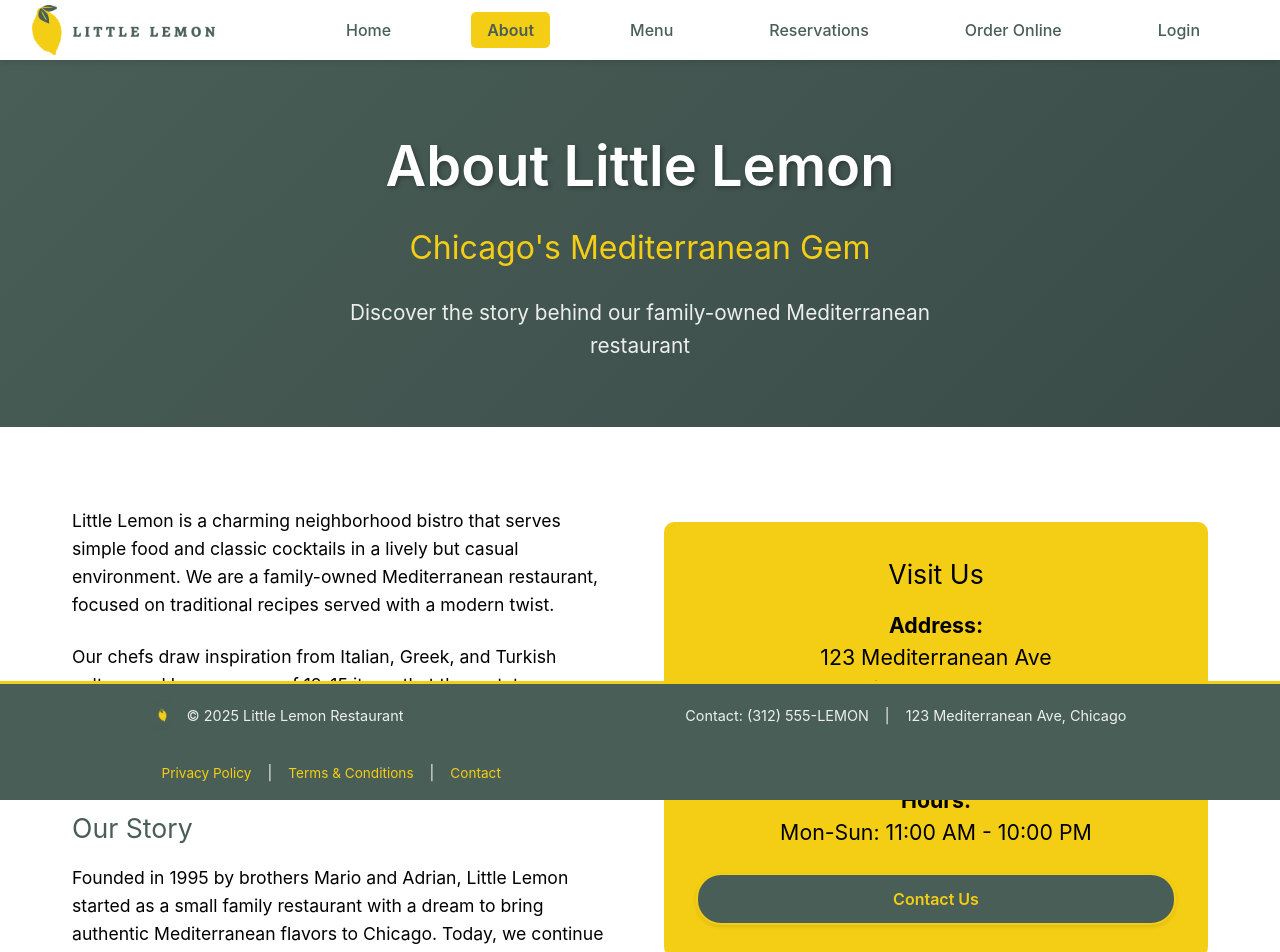
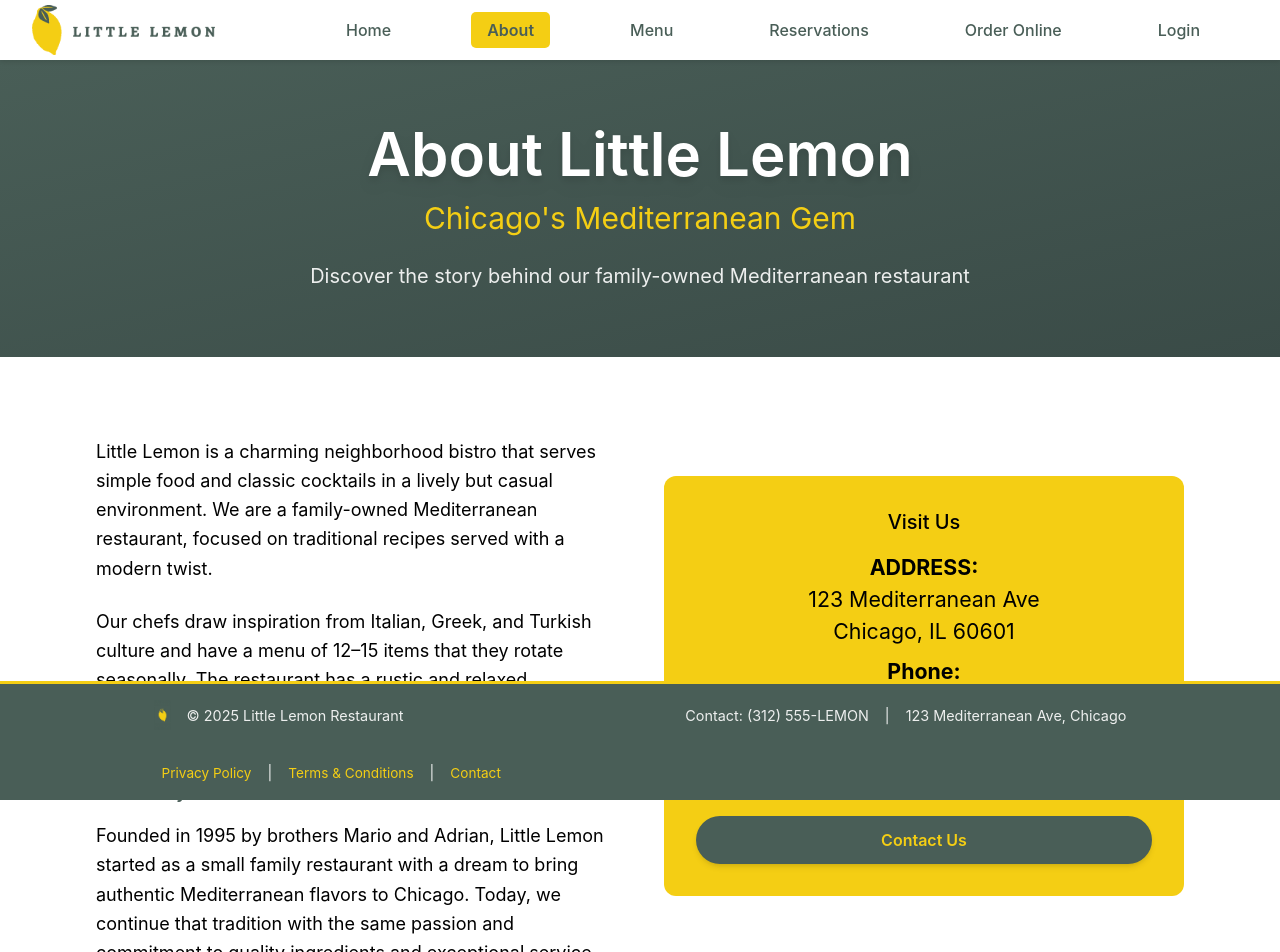
Before and after one commit to klajdm/little-lemon-website, a React (Create React App) app: page /about in a window 1280 px wide. Shown: the top 952 px of the page. Built offline with nearby package versions, Linux system fonts and the light colour scheme; a web font is replaced by a local one.

Commit message:
convert about component to tailwind

```diff
--- a/src/components/About.js
+++ b/src/components/About.js
@@ -5,82 +5,31 @@ const About = () => {
   return (
     <main>
       {/* Hero Header Section */}
-      <section
-        style={{
-          background: "linear-gradient(135deg, #495E57 0%, #3A4B47 100%)",
-          color: "#FFFFFF",
-          padding: "4rem 2rem",
-          textAlign: "center",
-          marginBottom: "3rem",
-        }}
-      >
-        <div style={{ maxWidth: "800px", margin: "0 auto" }}>
-          <h1
-            style={{
-              fontSize: "3.5rem",
-              fontWeight: "600",
-              margin: "0 0 1rem 0",
-              textShadow: "2px 2px 4px rgba(0,0,0,0.3)",
-            }}
-          >
+      <section className="bg-gradient-to-br from-[#495E57] to-[#3A4B47] text-white py-16 px-8 text-center mb-12">
+        <div className="max-w-3xl mx-auto">
+          <h1 className="text-6xl font-semibold mb-4 drop-shadow-lg">
             About Little Lemon
           </h1>
-          <h2
-            style={{
-              fontSize: "2rem",
-              color: "#F4CE14",
-              margin: "0 0 1.5rem 0",
-              fontWeight: "400",
-            }}
-          >
+          <h2 className="text-3xl text-[#F4CE14] mb-6 font-normal">
             Chicago's Mediterranean Gem
           </h2>
-          <p
-            style={{
-              fontSize: "1.3rem",
-              opacity: "0.9",
-              maxWidth: "600px",
-              margin: "0 auto",
-              lineHeight: "1.6",
-            }}
-          >
+          <p className="text-xl opacity-90 max-w-2xl mx-auto leading-relaxed">
             Discover the story behind our family-owned Mediterranean restaurant
           </p>
         </div>
       </section>
 
-      <section
-        style={{ padding: "2rem", maxWidth: "1200px", margin: "0 auto" }}
-      >
-        <div
-          style={{
-            display: "grid",
-            gridTemplateColumns: "1fr 1fr",
-            gap: "3rem",
-            alignItems: "center",
-          }}
-        >
+      <section className="px-8 py-8 max-w-6xl mx-auto">
+        <div className="grid grid-cols-1 lg:grid-cols-2 gap-12 items-center">
           <div>
-            <p
-              style={{
-                fontSize: "1.1rem",
-                lineHeight: "1.6",
-                marginBottom: "1.5rem",
-              }}
-            >
+            <p className="text-lg leading-relaxed mb-6">
               Little Lemon is a charming neighborhood bistro that serves simple
               food and classic cocktails in a lively but casual environment. We
               are a family-owned Mediterranean restaurant, focused on
               traditional recipes served with a modern twist.
             </p>
 
-            <p
-              style={{
-                fontSize: "1.1rem",
-                lineHeight: "1.6",
-                marginBottom: "1.5rem",
-              }}
-            >
+            <p className="text-lg leading-relaxed mb-6">
               Our chefs draw inspiration from Italian, Greek, and Turkish
               culture and have a menu of 12–15 items that they rotate
               seasonally. The restaurant has a rustic and relaxed atmosphere
@@ -88,10 +37,10 @@ const About = () => {
               time of the day.
             </p>
 
-            <h3 style={{ color: "#495E57", marginBottom: "1rem" }}>
+            <h3 className="text-[#495E57] text-xl font-medium mb-4">
               Our Story
             </h3>
-            <p style={{ fontSize: "1.1rem", lineHeight: "1.6" }}>
+            <p className="text-lg leading-relaxed">
               Founded in 1995 by brothers Mario and Adrian, Little Lemon started
               as a small family restaurant with a dream to bring authentic
               Mediterranean flavors to Chicago. Today, we continue that
@@ -100,63 +49,29 @@ const About = () => {
             </p>
           </div>
 
-          <div style={{ textAlign: "center" }}>
-            <div
-              style={{
-                backgroundColor: "#F4CE14",
-                padding: "2rem",
-                borderRadius: "10px",
-                marginBottom: "2rem",
-              }}
-            >
-              <h3 style={{ margin: "0 0 1rem 0" }}>Visit Us</h3>
-              <p style={{ margin: "0.5rem 0" }}>
-                <strong>Address:</strong>
+          <div className="text-center">
+            <div className="bg-[#F4CE14] p-8 rounded-xl mb-8">
+              <h3 className="text-xl font-medium mb-4">Visit Us</h3>
+              <p className="my-2">
+                <strong className="uppercase">Address:</strong>
                 <br />
                 123 Mediterranean Ave
                 <br />
                 Chicago, IL 60601
               </p>
-              <p style={{ margin: "0.5rem 0" }}>
+              <p className="my-2">
                 <strong>Phone:</strong>
                 <br />
                 (312) 555-LEMON
               </p>
-              <p style={{ margin: "0.5rem 0" }}>
+              <p className="my-2">
                 <strong>Hours:</strong>
                 <br />
                 Mon-Sun: 11:00 AM - 10:00 PM
               </p>
 
-              <Link to="/contact" style={{ textDecoration: "none" }}>
-                <button
-                  style={{
-                    backgroundColor: "#495E57",
-                    color: "#F4CE14",
-                    border: "2px solid #F4CE14",
-                    padding: "0.75rem 1.5rem",
-                    borderRadius: "25px",
-                    fontSize: "1rem",
-                    fontWeight: "600",
-                    cursor: "pointer",
-                    marginTop: "1rem",
-                    width: "100%",
-                    transition: "all 0.3s ease",
-                    boxShadow: "0 2px 4px rgba(0,0,0,0.1)",
-                  }}
-                  onMouseOver={(e) => {
-                    e.target.style.backgroundColor = "#F4CE14";
-                    e.target.style.color = "#495E57";
-                    e.target.style.transform = "translateY(-2px)";
-                    e.target.style.boxShadow = "0 4px 8px rgba(0,0,0,0.2)";
-                  }}
-                  onMouseOut={(e) => {
-                    e.target.style.backgroundColor = "#495E57";
-                    e.target.style.color = "#F4CE14";
-                    e.target.style.transform = "translateY(0)";
-                    e.target.style.boxShadow = "0 2px 4px rgba(0,0,0,0.1)";
-                  }}
-                >
+              <Link to="/contact" className="no-underline">
+                <button className="bg-[#495E57] text-[#F4CE14] border-2 border-[#F4CE14] px-6 py-3 rounded-full text-base font-semibold cursor-pointer mt-4 w-full transition-all duration-300 shadow-md hover:bg-[#F4CE14] hover:text-[#495E57] hover:-translate-y-0.5 hover:shadow-lg">
                   Contact Us
                 </button>
               </Link>
```
